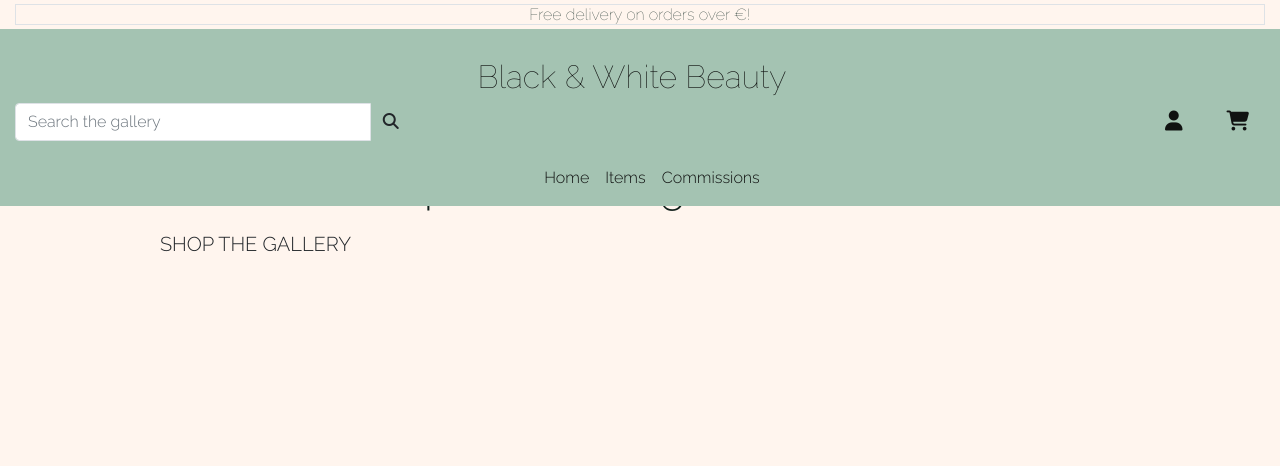
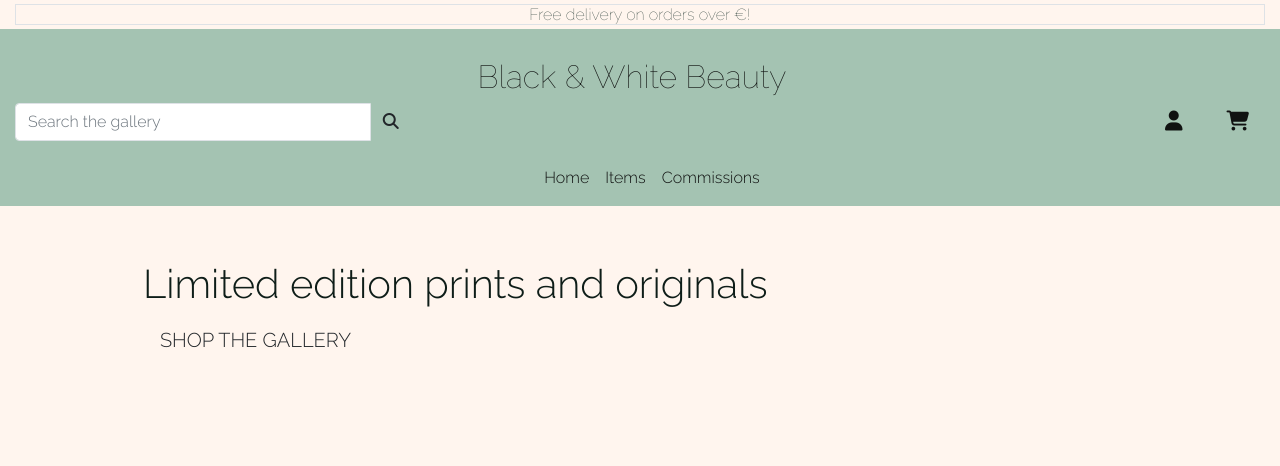
Before and after one commit to rachel-o-donnell/black_and_white_beauty, a Django app: page / in a window 1280 px wide. Shown: the top 466 px of the page. Run offline with Django 3.2, Linux system fonts and the light colour scheme; some libraries are stand-ins or nearby versions.

Commit message:
Add padding to push index content down

```diff
--- a/home/templates/home/index.html
+++ b/home/templates/home/index.html
@@ -2,15 +2,16 @@
 {% load static %}
 
 {% block page_header %}
-<div class="container header-container">
+<!-- Empty container for space -->
+<div class="container header-container mt-5 mb-5">
     <div class="row">
-        <div class="col">
-        </div>
+        <div class="col"></div>
     </div>
 </div>
 {% endblock %}
+
 {% block content %}
-<div class="container h-100">
+<div class="container h-100 mt-5">
     <div class="row h-100">
         <div class="col my-auto">
             <h1>Limited edition prints and originals</h1>
```
